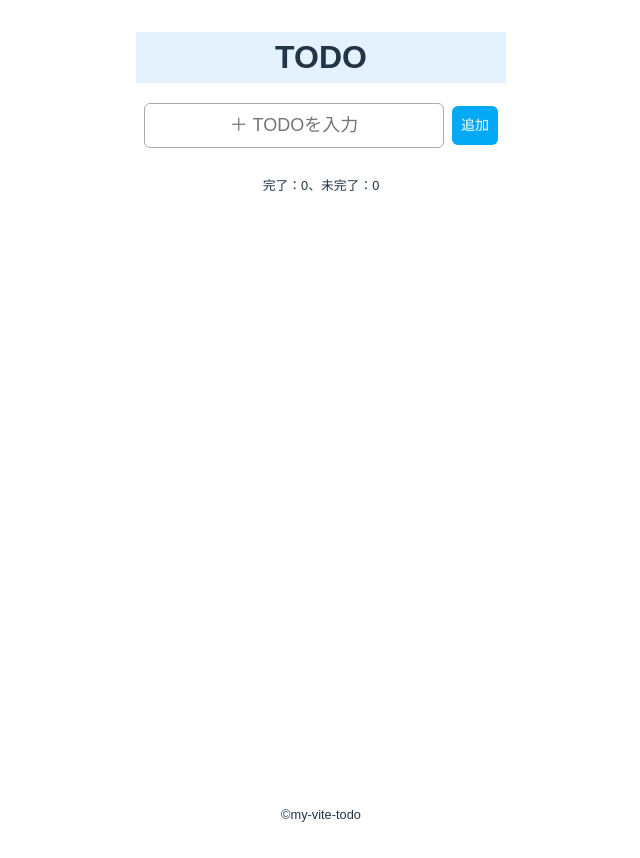
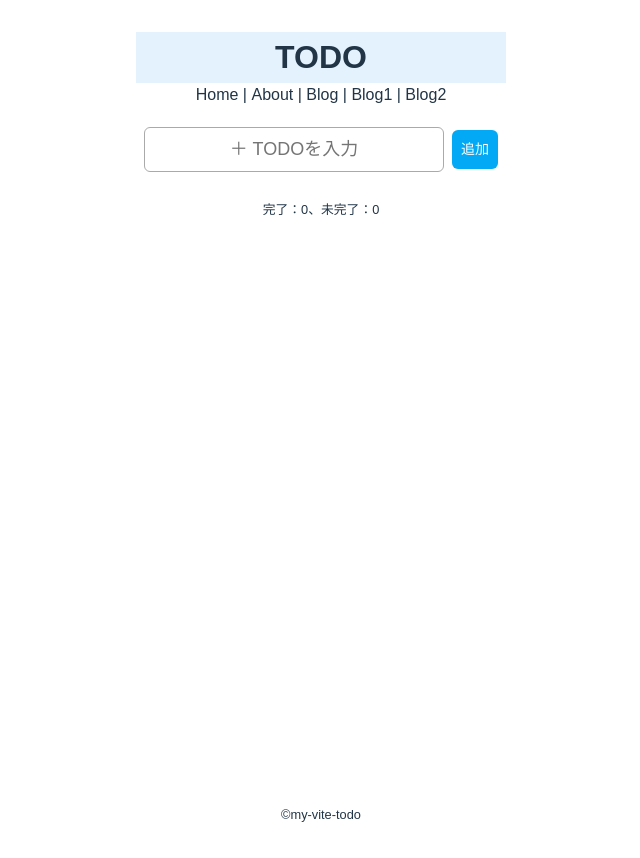
Before and after one commit to t-k-13/my-vite-todo, a Vue app: page / in a window 1280 px wide. Shown: the top 858 px of the page, without its empty margins (319-959 px from the left). Built offline with nearby package versions, Linux system fonts and the light colour scheme.

Commit message:
ch.13 Vue Routerによるページ遷移

```diff
--- a/package.json
+++ b/package.json
@@ -9,7 +9,8 @@
     "preview": "vite preview"
   },
   "dependencies": {
-    "vue": "^3.2.45"
+    "vue": "^3.2.45",
+    "vue-router": "^4.1.6"
   },
   "devDependencies": {
     "@vitejs/plugin-vue": "^4.0.0",
--- a/src/App.vue
+++ b/src/App.vue
@@ -1,12 +1,28 @@
 <script setup>
 import TheHeader from './components/TheHeader.vue';
 import TheFooter from './components/TheFooter.vue';
-import MainTodo from './components/MainTodo.vue';
+import { useRouter } from 'vue-router';
+
+const router = useRouter();
+const goBlog = () => {
+  // router.push('/blog');
+  router.push({ name: 'BlogId', params: { id: 1 } });
+};
 </script>
 <template>
   <div class="wrap">
     <TheHeader />
-    <main class="main"><MainTodo /></main>
+    <nav>
+      <router-link to="/">Home</router-link> |
+      <router-link to="/about">About</router-link> |
+      <span @click="goBlog">Blog</span> |
+      <router-link :to="{ name: 'BlogId', params: { id: 1 } }"
+        >Blog1</router-link
+      >
+      |
+      <router-link to="/blog/2">Blog2</router-link>
+    </nav>
+    <main class="main"><router-view /></main>
     <TheFooter />
   </div>
 </template>
--- /dev/null
+++ b/src/pages/About.vue
@@ -0,0 +1,3 @@
+<template>
+    <div>About Page</div>
+</template>
--- /dev/null
+++ b/src/pages/Blog.vue
@@ -0,0 +1,17 @@
+<script setup>
+import { ref, watch } from 'vue';
+import { useRoute } from 'vue-router';
+
+const route = useRoute();
+const id = ref(route.params.id);
+console.log('watch外：', id.value);
+
+watch(route, () => {
+  id.value = route.params.id;
+});
+</script>
+
+<template>
+  <h1>blog page</h1>
+  <p>blog id = {{ id }}</p>
+</template>
--- a/src/components/MainTodo.vue
+++ b/src/pages/MainTodo.vue
@@ -1,14 +1,15 @@
 <script setup>
 import { ref } from 'vue';
 import { useTodoList } from '../composables/useTodoList';
-import ButtonAdd from './Buttons/ButtonAdd.vue';
-import ButtonEditDone from './Buttons/ButtonEditDone.vue';
-import ButtonEdit from './Buttons/ButtonEdit.vue';
-import ButtonDelete from './Buttons/ButtonDelete.vue';
+import ButtonAdd from '../components/Buttons/ButtonAdd.vue';
+import ButtonEditDone from '../components/Buttons/ButtonEditDone.vue';
+import ButtonEdit from '../components/Buttons/ButtonEdit.vue';
+import ButtonDelete from '../components/Buttons/ButtonDelete.vue';
 const todoRef = ref('');
 const isEditRef = ref(false);
 const { todoListRef, add, show, edit, del, check, countFin } = useTodoList();
 
+//#region Handler
 const addTodo = () => {
   add(todoRef.value);
   todoRef.value = '';
@@ -30,11 +31,13 @@ const deleteTodo = (id) => {
 const changeCheck = (id) => {
   check(id);
 };
+//#endregion
 </script>
 
 <template>
   <div class="box_input">
     <input
+      id="inp"
       type="text"
       class="todo_input"
       v-model="todoRef"
--- /dev/null
+++ b/src/pages/NotFound.vue
@@ -0,0 +1,34 @@
+<template>
+  <div class="error">
+    <div class="code">
+      <p>404</p>
+    </div>
+    <div class="msg_en">
+      <p>Page</p>
+      <p>Not</p>
+      <p>Found</p>
+    </div>
+  </div>
+  <div class="msg_ja">お探しのページは見つかりませんでした。</div>
+</template>
+
+<style scoped>
+.error {
+  margin-top: 20px;
+  display: flex;
+  justify-content: center;
+  gap: 20px;
+}
+.code {
+  font-size: 64px;
+  font-weight: bold;
+  color: #888;
+}
+.msg_en {
+  margin-top: 8px;
+}
+.msg_ja {
+  font-size: 18px;
+  text-align: center;
+}
+</style>
--- /dev/null
+++ b/src/router/index.js
@@ -0,0 +1,38 @@
+import { createRouter, createWebHistory } from 'vue-router';
+import MainTodo from '/src/pages/MainTodo.vue';
+import NotFound from '/src/pages/NotFound.vue';
+
+const routes = [
+  {
+    path: '/',
+    name: 'MainTodo',
+    component: MainTodo,
+  },
+  {
+    path: '/about',
+    name: 'About',
+    component: () => import('/src/pages/About.vue'),
+  },
+  {
+    path: '/blog/:id',
+    name: 'BlogId',
+    component: () => import('/src/pages/Blog.vue'),
+  },
+  {
+    path: '/blog',
+    name: 'Blog',
+    component: () => import('/src/pages/Blog.vue'),
+  },
+  {
+    path: '/:pathMatch(.*)*',
+    name: 'NotFound',
+    component: NotFound,
+  },
+];
+
+const router = createRouter({
+  history: createWebHistory(),
+  routes,
+});
+
+export default router;
```
Also changed, not shown: src/main.js (+6 -4 lines), 1 other file (tests, documents, lock files or other folders).
